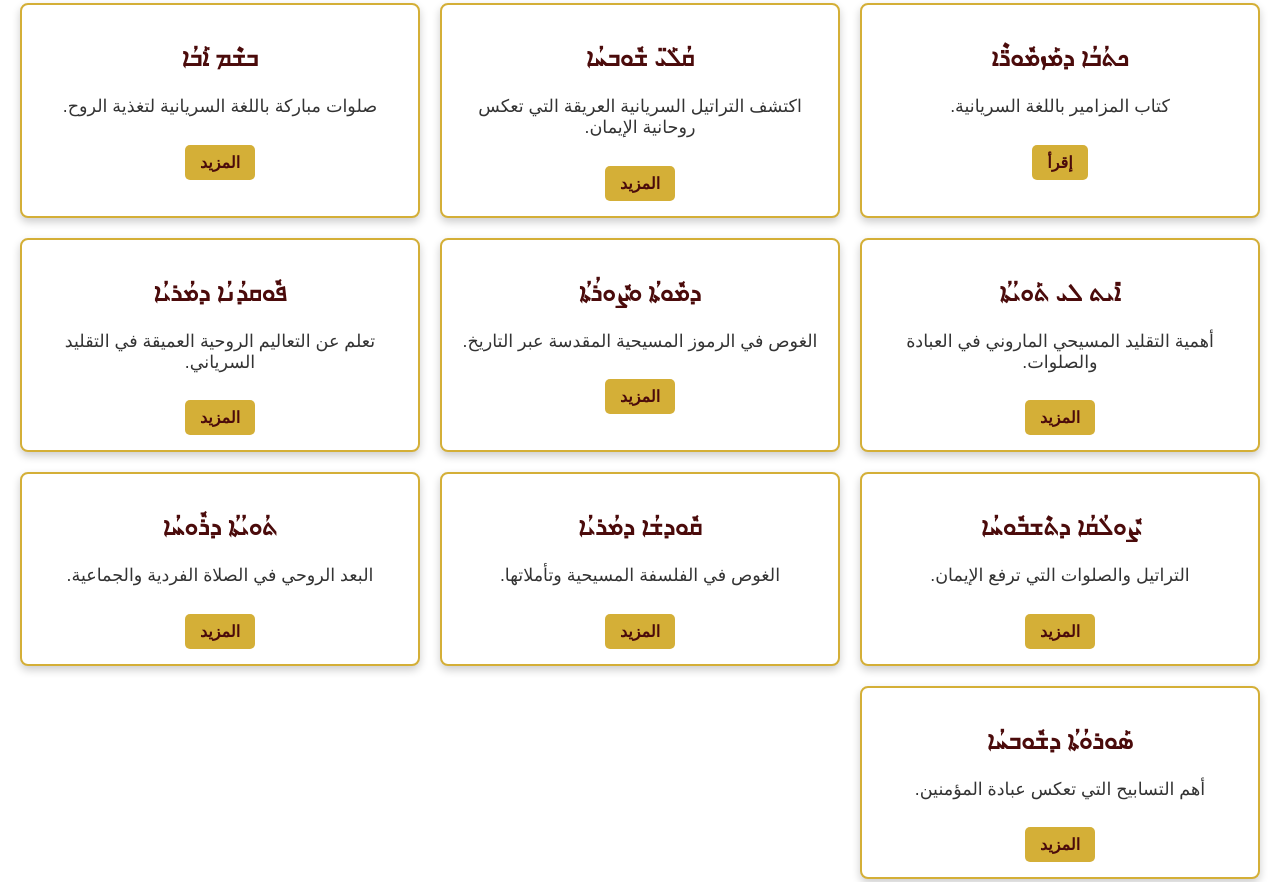
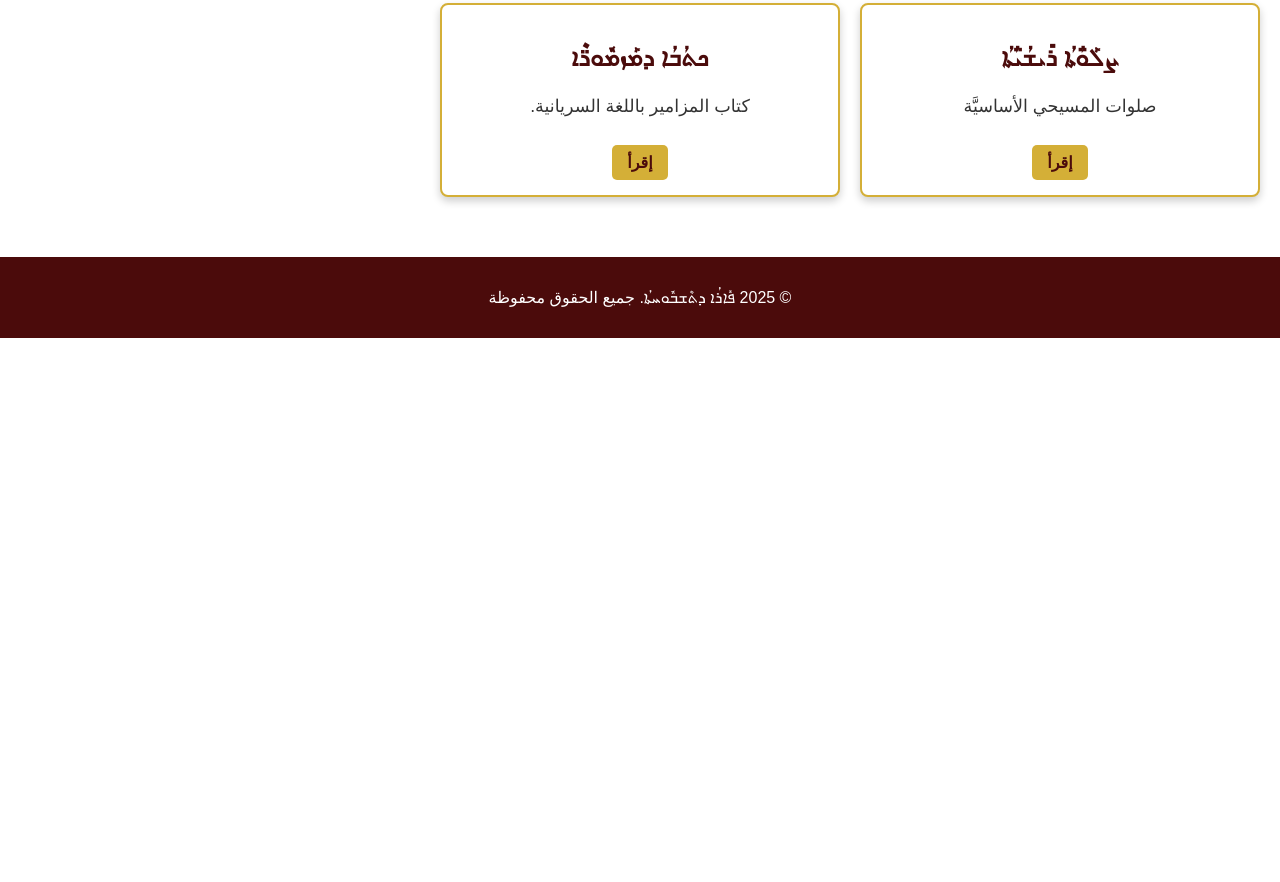
Before and after one commit to emmanuelaj/Firo-dteshbou7to, a plain HTML site: page index.html in a window 1280 px wide. Shown: the part 862-1744 px from the top of the page. After the commit the page ends 1200 px from the top, so only its background shows below. Drawn offline with Linux system fonts and the light colour scheme; files whose address does not match are found by name.

Commit message:
Update index.html

```diff
--- a/index.html
+++ b/index.html
@@ -224,55 +224,16 @@
 <section class="cards-section">
   <div class="cards-container">
     <div class="card">
+      <h3>ܨܠܰܘ̈ܳܬܳܐ ܪܺܝܫܳܝ̈ܳܬܳܐ</h3>
+      <p>صلوات المسيحي الأساسيَّة</p>
+      <a href="prayers.html">إقرأ</a>
+    </div>
+    <div class="card">
       <h3>ܟܬܳܒܳܐ ܕܡܰܙܡܽܘܪ̈ܶܐ</h3>
       <p> كتاب المزامير باللغة السريانية.</p>
       <a href="psalm.html">إقرأ</a>
     </div>
-    <div class="card">
-      <h3>ܩܳܠܰܝ̈ ܫܽܘܒܚܳܐ</h3>
-      <p>اكتشف التراتيل السريانية العريقة التي تعكس روحانية الإيمان.</p>
-      <a href="#">المزيد</a>
-    </div>
-    <div class="card">
-      <h3>ܒܫܶܡ ܐܰܒܳܐ</h3>
-      <p>صلوات مباركة باللغة السريانية لتغذية الروح.</p>
-      <a href="#">المزيد</a>
-    </div>
-    <div class="card">
-      <h3>ܐܺܝܬ ܠܝ ܬܰܘܝܳܬܳܐ</h3>
-      <p>أهمية التقليد المسيحي الماروني في العبادة والصلوات.</p>
-      <a href="#">المزيد</a>
-    </div>
-    <div class="card">
-      <h3>ܕܡܽܘܬܳܐ ܘܨܽܘܪܳܬܳܐ</h3>
-      <p>الغوص في الرموز المسيحية المقدسة عبر التاريخ.</p>
-      <a href="#">المزيد</a>
-    </div>
-    <div class="card">
-      <h3>ܦܽܘܩܕܳܢܳܐ ܕܡܳܪܝܳܐ</h3>
-      <p>تعلم عن التعاليم الروحية العميقة في التقليد السرياني.</p>
-      <a href="#">المزيد</a>
-    </div>
-    <div class="card">
-      <h3>ܨܽܘܠܳܩܳܐ ܕܬܶܫܒܽܘܚܳܐ</h3>
-      <p>التراتيل والصلوات التي ترفع الإيمان.</p>
-      <a href="#">المزيد</a>
-    </div>
-    <div class="card">
-      <h3>ܩܽܘܕܫܳܐ ܕܡܳܪܝܳܐ</h3>
-      <p>الغوص في الفلسفة المسيحية وتأملاتها.</p>
-      <a href="#">المزيد</a>
-    </div>
-    <div class="card">
-      <h3>ܬܳܘܝܳܬܳܐ ܕܪܽܘܚܳܐ</h3>
-      <p>البعد الروحي في الصلاة الفردية والجماعية.</p>
-      <a href="#">المزيد</a>
-    </div>
-    <div class="card">
-      <h3>ܣܰܘܪܘܳܬܳܐ ܕܫܽܘܒܚܳܐ</h3>
-      <p>أهم التسابيح التي تعكس عبادة المؤمنين.</p>
-      <a href="#">المزيد</a>
-    </div>
+
   </div>
 </section>
 
```
